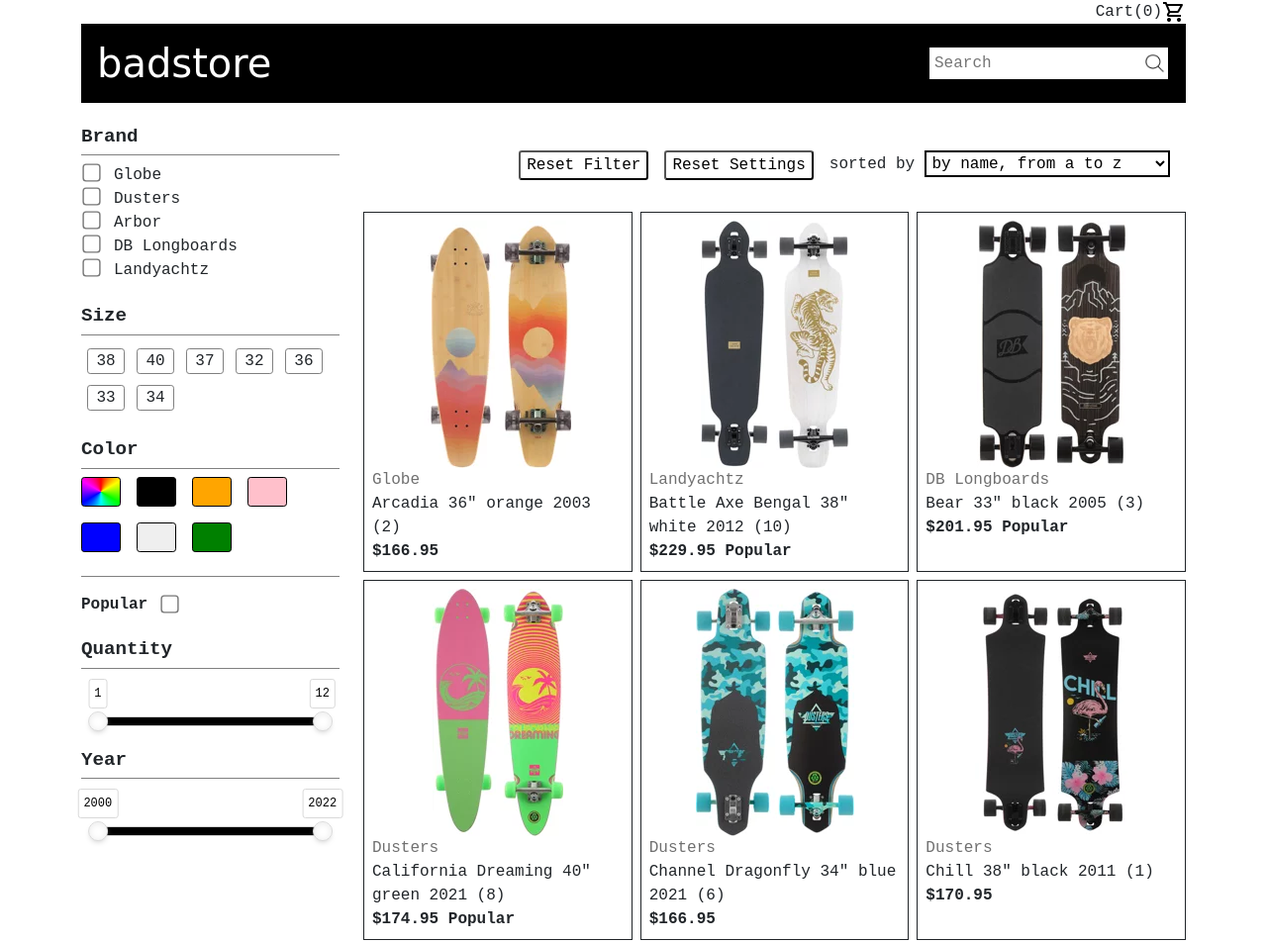
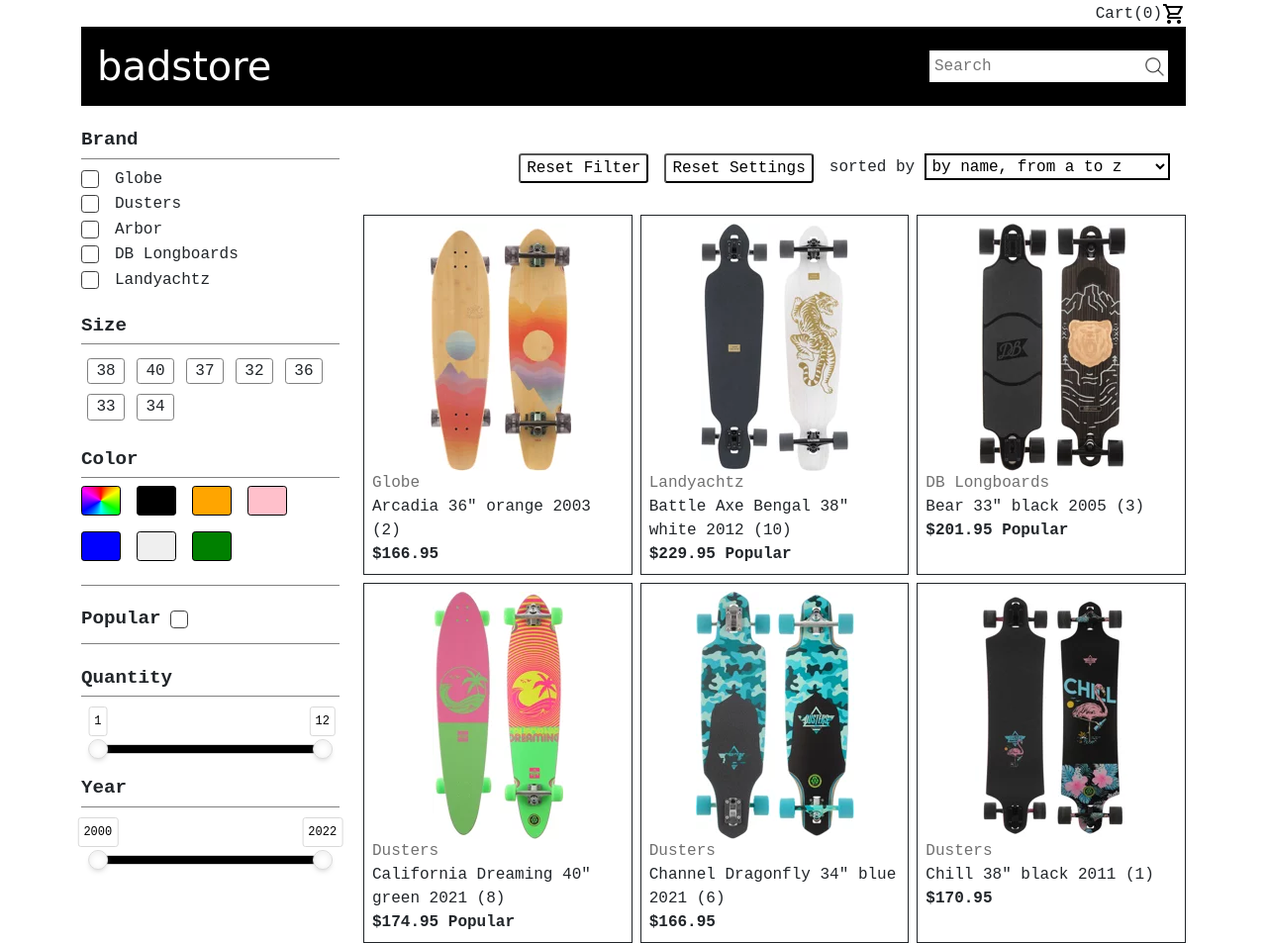
Before and after one commit to max-makk/online-store, a website built with webpack: page src/index.html in a window 1280 px wide. Shown: the top 953 px of the page at 99% size. Built offline with nearby package versions, Linux system fonts and the light colour scheme; files whose address does not match are found by name; a web font is replaced by a local one.

Commit message:
feat: add focus to input and change checkbox styles

```diff
--- a/src/App/App.ts
+++ b/src/App/App.ts
@@ -58,7 +58,6 @@
       this.controller.filterByColors(e, (data: Item[]) => this.view.displayCards(data))
       this.controller.getCartItems((data: string[]) => this.view.addRibbons(data))
     })
-
   }
 
   addPopularListener() {
@@ -67,6 +66,7 @@
       this.controller.getCartItems((data: string[]) => this.view.addRibbons(data))
     })
   }
+
   addQuantityListener() {
     const [min, max] = this.controller.getQuantity()
     const [currentMin, currentMax] = this.controller.getStateQuantity()
@@ -142,6 +142,7 @@
   }
 
   addSearchListener() {
+    document.getElementById('search')?.focus()
     document.getElementById('search')?.addEventListener('input', (e) => {
       this.controller.searchItems(e, (data: Item[]) => this.view.displayCards(data))
       this.controller.getCartItems((data: string[]) => this.view.addRibbons(data))
@@ -162,6 +163,7 @@
       this.controller.getCartItems((data: string[]) => this.view.addRibbons(data))
     })
   }
+
   addResetFilterListener() {
     const button = document.querySelector('.reset-filter') as HTMLButtonElement
     const search = document.getElementById('search') as HTMLInputElement
@@ -176,6 +178,7 @@
       this.controller.getCartItems((data: string[]) => this.view.addRibbons(data))
     })
   }
+
   addResetSettingsListener() {
     const button = document.querySelector('.reset-settings') as HTMLButtonElement
     const search = document.getElementById('search') as HTMLInputElement
--- a/src/View/View.ts
+++ b/src/View/View.ts
@@ -68,7 +68,7 @@
     }
     setTimeout(() => {
       div.remove()
-    }, 2000)
+    }, 1500)
   }
 
   numberInCart(n: number) {
--- a/src/index.html
+++ b/src/index.html
@@ -39,7 +39,7 @@
                 alt="Search icon."
               />
               <button class="search-clear">
-                <img src="./icons/close.png" alt="Search icon." />
+                <img src="./icons/close.png" alt="Close icon." />
               </button>
             </div>
           </div>
--- a/src/style.css
+++ b/src/style.css
@@ -8,6 +8,7 @@
 }
 
 .cart {
+  padding: 0.1em 0;
   display: flex;
   justify-content: end;
   align-items: center;
@@ -102,23 +103,24 @@
 }
 
 .nav-brands label {
-  display: block;
+  display: flex;
+  align-items: center;
   white-space: nowrap;
+  margin: 0.1em 0;
 }
 
 .nav-brands input {
-  margin-left: 4px;
-  transform: scale(1.4);
+  width: 18px;
+  height: 18px;
+  border: 1px solid #3e3e3e;
+  appearance: none;
   margin-right: 1em;;
   cursor: pointer;
-}
-
-.nav-brands input[type=checkbox] {
-  accent-color: black;
+  border-radius: 0.2em;
 }
 
 .nav-brands input:checked {
-  background-color: black;
+  background-color: #3e3e3e;
 }
 
 .nav-brands span {
@@ -207,21 +209,30 @@
 
 .label-popular {
   margin-top: 1em;
-  font-size: inherit;
+  font-size: 1.2rem;
   font-weight: 700;
   display: flex;
   align-items: center;
+  padding-bottom: 0.5em;
+  border-bottom: 1px solid gray;
 }
 
-.label-popular input[type=checkbox] {
-  accent-color: black;
+.label-popular input {
+  width: 18px;
+  height: 18px;
+  border: 1px solid #3e3e3e;
+  appearance: none;
+  margin-right: 1em;
+  margin-left: 0.5em;
+  cursor: pointer;
+  border-radius: 0.2em;
 }
 
-.popular {
-  cursor: pointer;
-  transform: scale(1.4);
-  margin-left: 1em;
+.label-popular input:checked {
+  background-color: #3e3e3e;
 }
+
+
 
 .main {
   margin-top: 1em;
@@ -296,14 +307,14 @@
   z-index: -1;
   content: '';
   display: block;
-  border: 5px solid #a9a9a9;
+  border: 5px solid #979797;
 }
 .ribbon span {
   position: absolute;
   display: block;
   width: 225px;
   padding: 15px 0;
-  background-color: #d9d9d9;
+  background-color: #3e3e3e;
   box-shadow: 0 5px 10px rgba(0,0,0,.1);
 }
 
@@ -347,14 +358,14 @@
 .warning {
   position: fixed;
   left: 50%;
-  top: 50%;
-  transform: translate(-50%, -50%);
+  top: 20%;
+  transform: translate(-50%, -20%);
   background-color: black;
   border: 2px dashed white;
   color: white;
   text-align: center;
   padding: 1em;
-  width: 100%;
+  width: 80%;
   font-weight: 700;
 }
 
--- a/webpack.config.js
+++ b/webpack.config.js
@@ -39,7 +39,7 @@
   },
   plugins: [
     new HtmlWebpackPlugin({
-      title: 'Output Management',
+      title: 'badstore',
       template: 'src/index.html',
     }),
     new ESLintPlugin({ extensions: 'ts' }),
```
Also changed, not shown: src/View/Cart/Cart.ts (deleted, +0 -8 lines), src/Controller/Controller.ts (line endings or trailing spaces).
